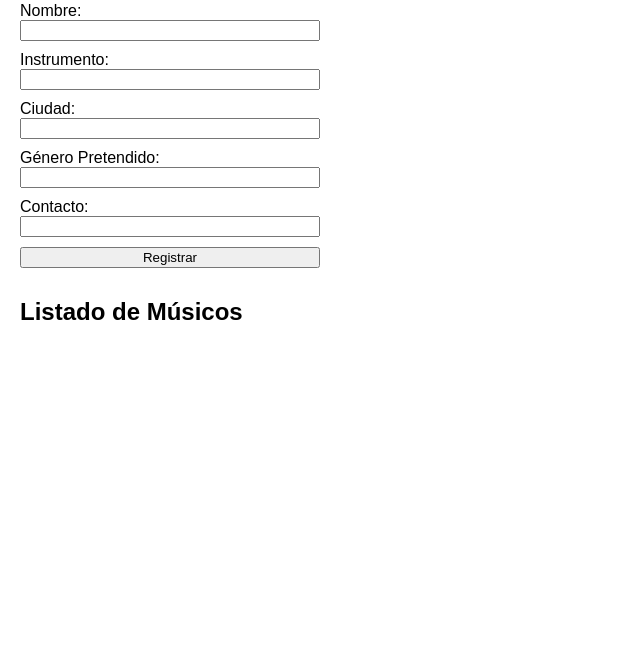
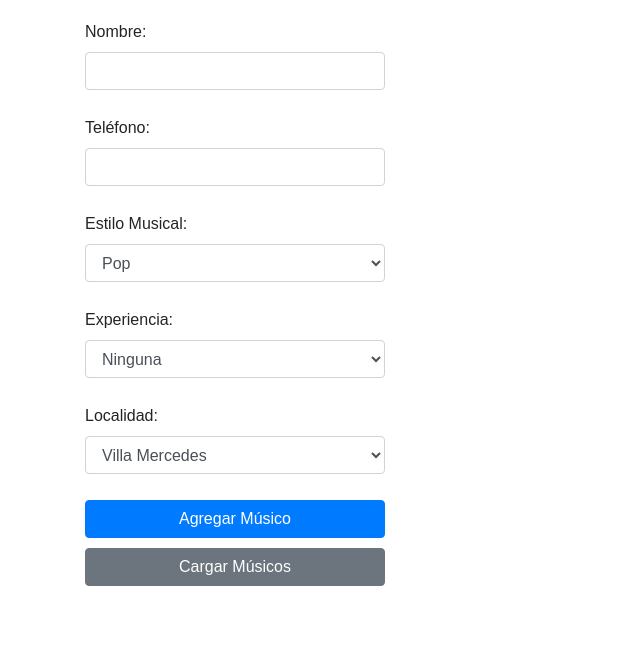
Before and after one commit to claraIness/Pre-3, a website built with Vite: page Registro/index.html in a window 1280 px wide. Shown: the part 134-800 px from the top of the page, without its empty margins (0-640 px from the left). Built offline with nearby package versions, Linux system fonts and the light colour scheme.

Commit message:
Creación Index

```diff
--- a/Registro/index.html
+++ b/Registro/index.html
@@ -1,40 +1,66 @@
+<!DOCTYPE html>
 <html lang="es">
+
 <head>
     <meta charset="UTF-8">
     <meta name="viewport" content="width=device-width, initial-scale=1.0">
-    <title>Encuentra tu Banda</title>
+    <link rel="stylesheet" href="https://stackpath.bootstrapcdn.com/bootstrap/4.3.1/css/bootstrap.min.css">
     <link rel="stylesheet" href="styles.css">
+    <title>Registro de Músicos</title>
 </head>
+
 <body>
-    <div id="registro">
-    <h1>--CLASIFICADO DE MÚSICOS--</h1>
-        <h2>Registra tus datos</h2>
-        <form id="registroForm">
-            <label for="nombre">Nombre:</label>
-            <input type="text" id="nombre" required>
+    <div class="container mt-4">
+        <button type="button" class="btn btn-dark" onclick="toggleDarkMode()">Modo Oscuro</button>
+        <h1 class="mb-4">Registro de Músicos</h1>
+        <form id="musicianForm">
+            <div class="form-group">
+                <label for="nombre">Nombre:</label>
+                <input type="text" class="form-control" id="nombre" required>
+            </div>
+            <div class="form-group">
+                <label for="telefono">Teléfono:</label>
+                <input type="tel" class="form-control" id="telefono" required>
+            </div>
+            <div class="form-group">
+                <label for="estilo">Estilo Musical:</label>
+                <select class="form-control" id="estilo" required>
+                    <option value="Pop">Pop</option>
+                    <option value="Rock">Rock</option>
+                    <option value="Metal">Metal</option>
+                    <option value="Clasico">Clásico</option>
+                </select>
+            </div>
+            <div class="form-group">
+                <label for="experiencia">Experiencia:</label>
+                <select class="form-control" id="experiencia" required>
+                    <option value="Ninguna">Ninguna</option>
+                    <option value="1 año">1 año</option>
+                    <option value="Más de 2 años">Más de 2 años</option>
+                </select>
+            </div>
+            <div class="form-group">
+                <label for="localidad">Localidad:</label>
+                <select class="form-control" id="localidad" required>
+                    <option value="Villa Mercedes">Villa Mercedes</option>
+                    <option value="San Luis">San Luis</option>
+                    <option value="El Trapiche">El Trapiche</option>
+                    <option value="Concarán">Concarán</option>
+                    <option value="San Francisco">San Francisco</option>
+                </select>
+            </div>
+            <button type="button" class="btn btn-primary" onclick="agregarMusico()">Agregar Músico</button>
+            <button type="button" class="btn btn-secondary" onclick="cargarDatos()">Cargar Músicos</button>
 
-            <label for="instrumento">Instrumento:</label>
-            <input type="text" id="instrumento" required>
-
-            <label for="ciudad">Ciudad:</label>
-            <input type="text" id="ciudad" required>
-
-            <label for="genero">Género Pretendido:</label>
-            <input type="text" id="genero" required>
-
-            <label for="contacto">Contacto:</label>
-            <input type="text" id="contacto" required>
-
-            <button type="button" onclick="registrar()">Registrar</button>
-
+            <div id="musicianList" class="mt-4"></div>
         </form>
+        <div id="musicianList" class="mt-4"></div>
     </div>
 
-    <div id="lista">
-        <h2>Listado de Músicos</h2>
-        <ul id="musicoList"></ul>
-    </div>
 
-    <script src="app.js"></script>
+    <script src="main.js"></script>
+
+    <script src="main.js"></script>
 </body>
+
 </html>
```
